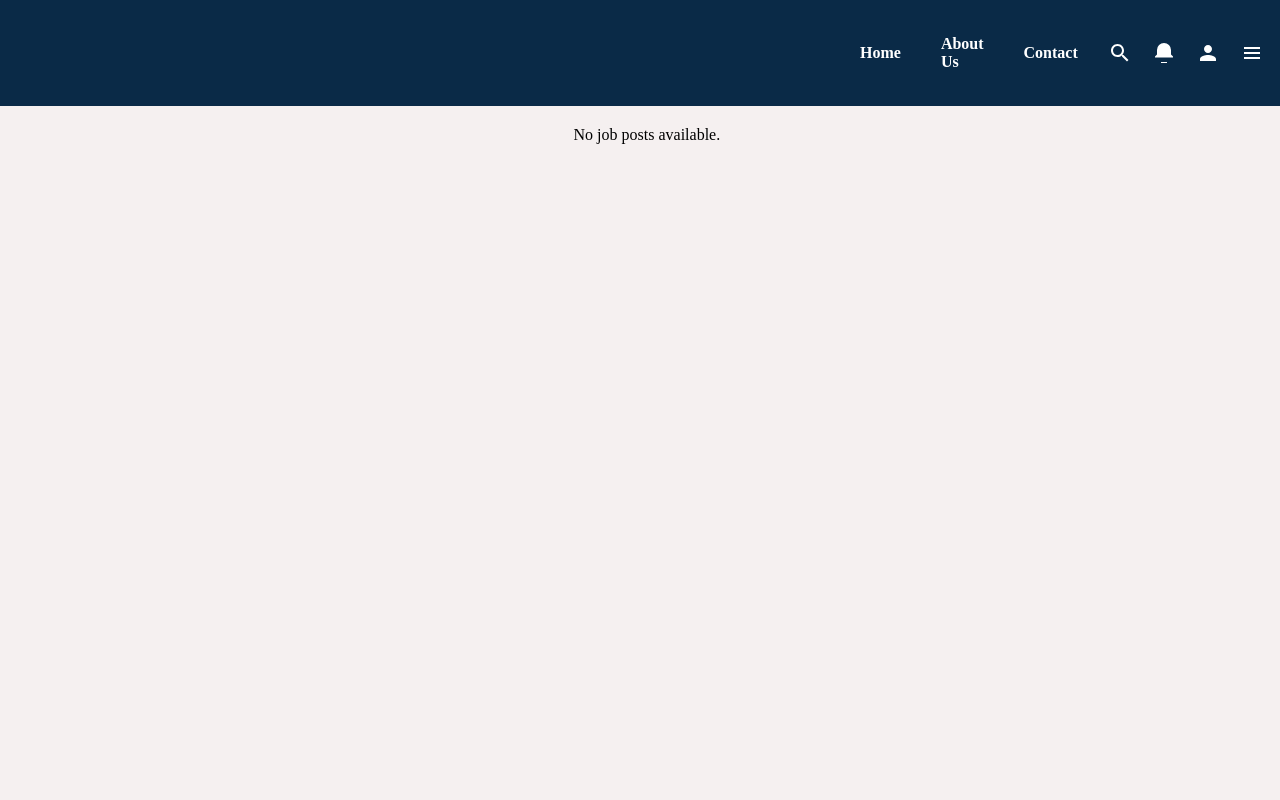
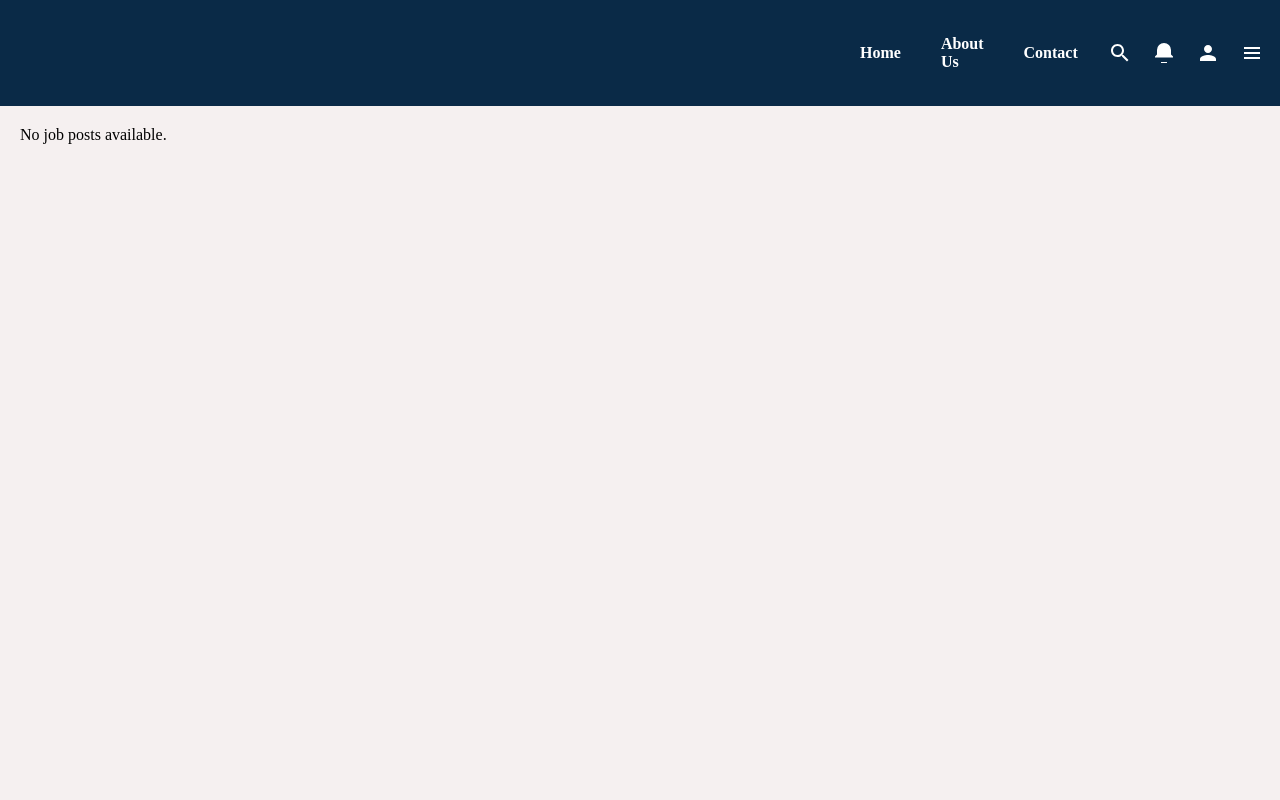
Before and after one commit to makmodol1173/TechJobHub, a Django app: template templates/recommend-job.html in a window 1280 px wide. Run offline with Django 5.2, Linux system fonts and the light colour scheme; the template is opened without the code that fills it, so the values that code supplies are empty.

Commit message:
recommend job css updated

```diff
--- a/static/css/recommend-job.css
+++ b/static/css/recommend-job.css
@@ -148,7 +148,6 @@ body {
 /* Job Cards Section */
 .job-cards-section {
     display: flex;
-    justify-content: space-around;
     padding: 20px;
     background-color: #f5f0f0;
 }
```
